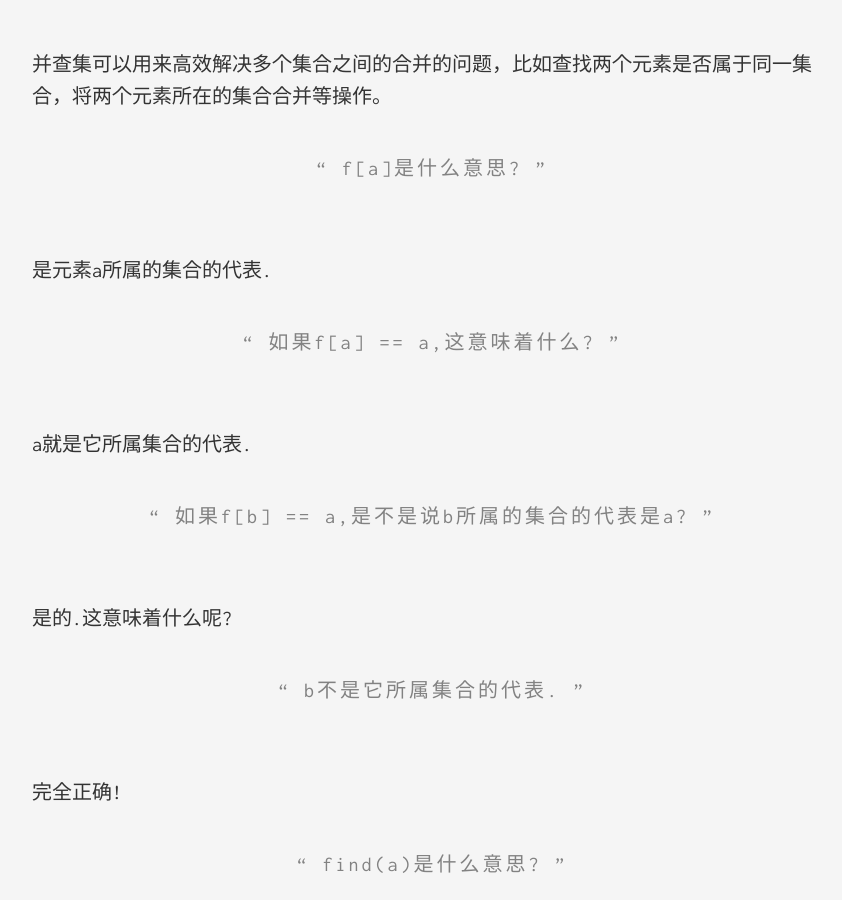
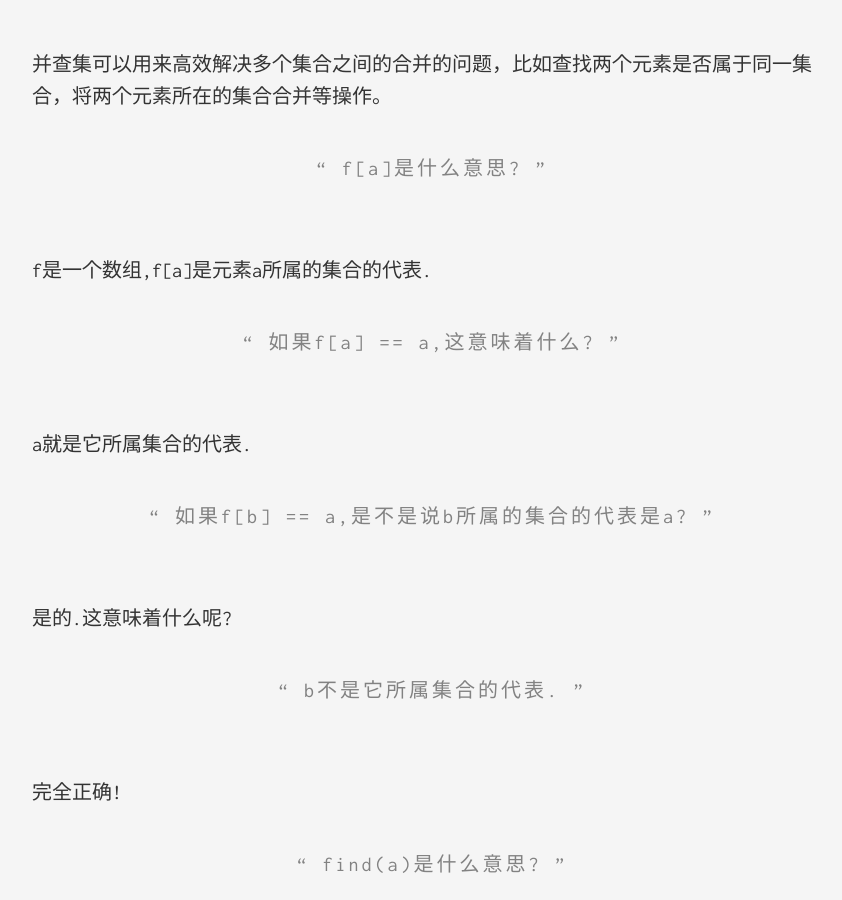
Before and after one commit to Meursau1T/WongRuoran.github.io, a Jekyll site: the page built from _posts/2018-12-13-并查集简介.md, in a window 1280 px wide and 900 px high, scrolled down 423 px. Shown: the whole window, without its empty margins (208-1050 px from the left). Built offline with Jekyll 4.4.1, drawn with Linux system fonts in a browser that asks for light colours.

Commit message:
Initial commit

```diff
--- a/_posts/2018-12-13-并查集简介.md
+++ b/_posts/2018-12-13-并查集简介.md
@@ -7,7 +7,7 @@ category: [算法]
 
 > f[a]是什么意思?
 
-是元素a所属的集合的代表.
+f是一个数组,f[a]是元素a所属的集合的代表.
 
 > 如果f[a] == a,这意味着什么?
 
```
